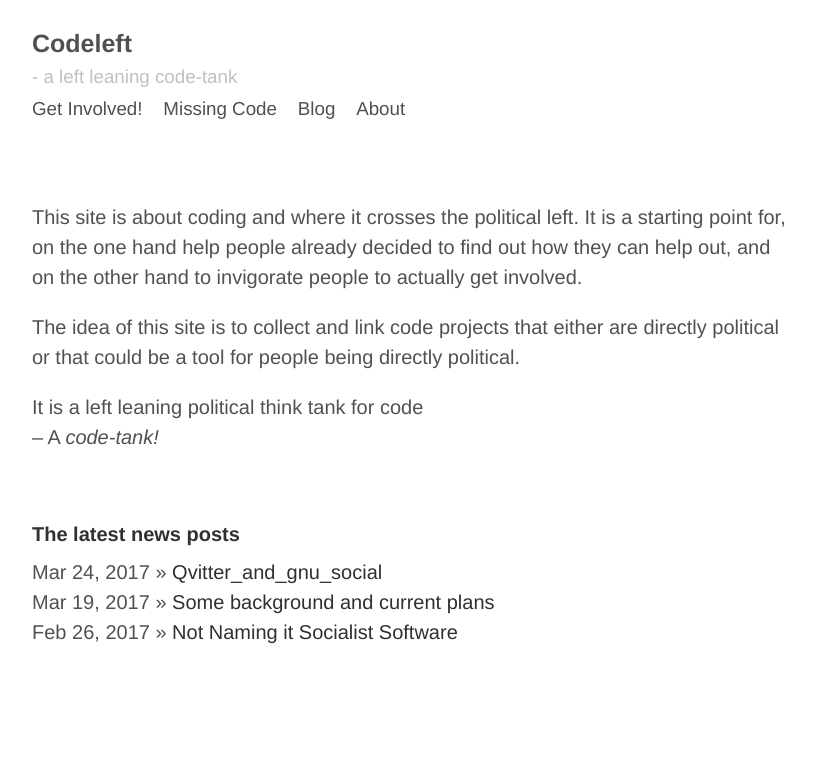
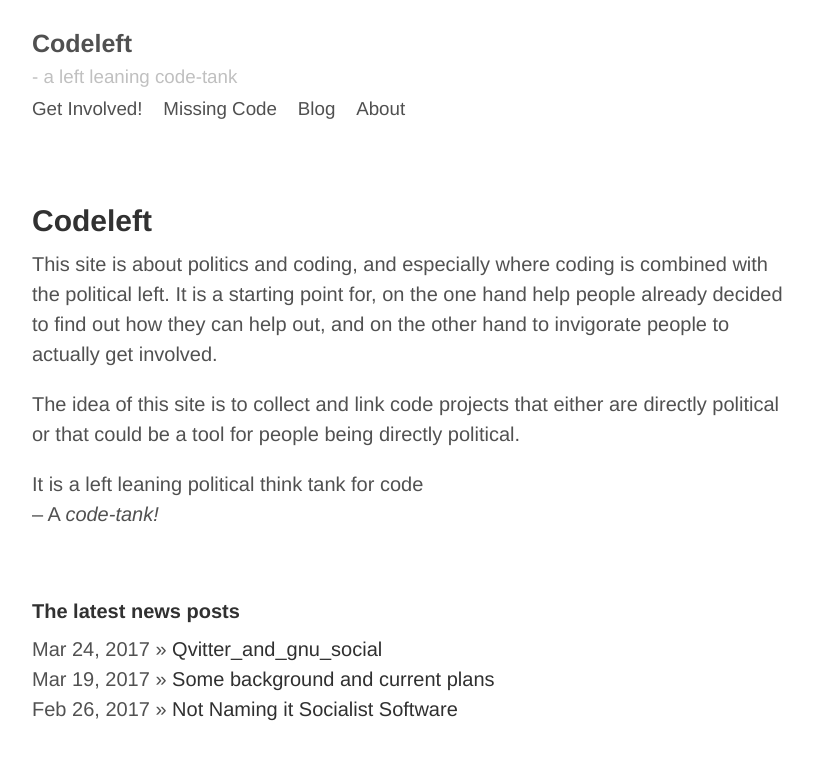
Before and after one commit to johhoi/codeleft, a Jekyll site: the page built from index.md, in a window 1280 px wide. Shown: the top 760 px of the page, without its empty margins (228-1043 px from the left). Built offline with Jekyll 4.4.1, drawn with Linux system fonts in a browser that asks for light colours.

Commit message:
Update index.md

```diff
--- a/index.md
+++ b/index.md
@@ -3,7 +3,8 @@ layout: default
 title: Codeleft
 ---
 
-This site is about coding and where it crosses the political left. It is a starting point for, on the one hand help people already decided to find out how they can help out, and on the other hand to invigorate people to actually get involved.
+## Codeleft
+This site is about politics and coding, and especially where coding is combined with the political left. It is a starting point for, on the one hand help people already decided to find out how they can help out, and on the other hand to invigorate people to actually get involved.
 
 The idea of this site is to collect and link code projects that either are directly political or that could be a tool for people being directly political.
 
```
